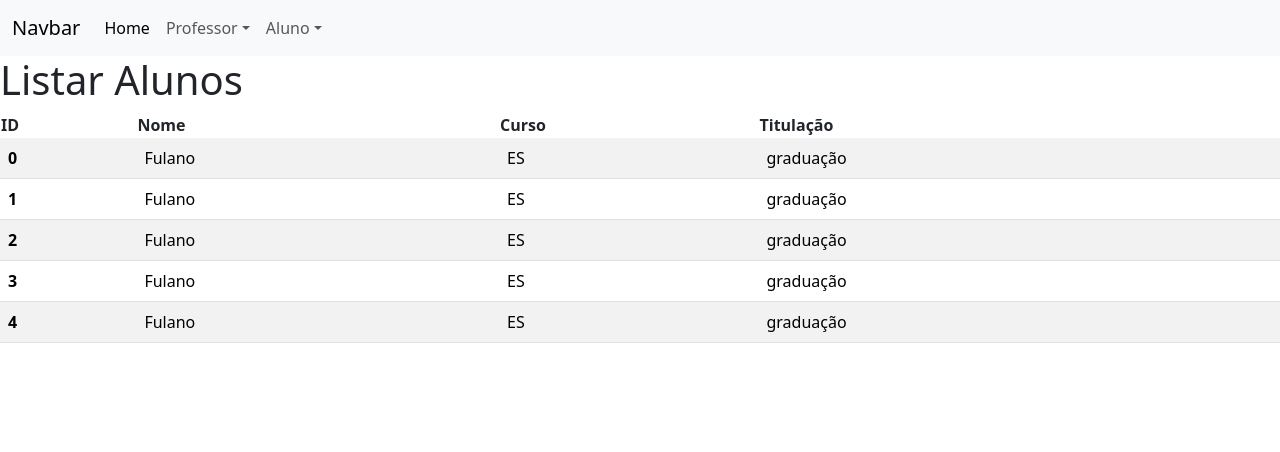
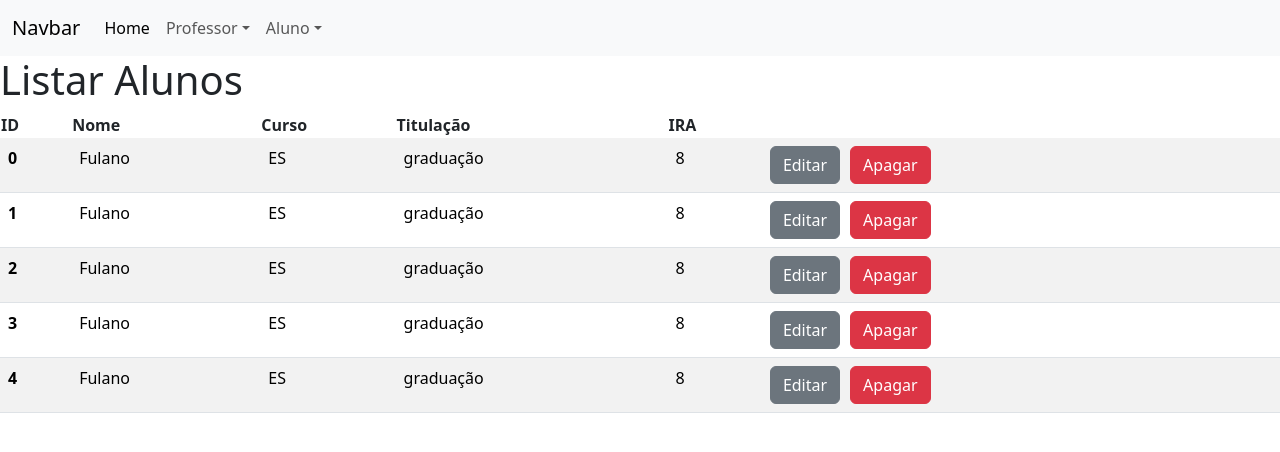
Before and after one commit to ItaloKaua1/WEB2024, a React (Create React App) app: page /aluno/listar in a window 1280 px wide. Shown: the top 452 px of the page. Built offline with nearby package versions, Linux system fonts and the light colour scheme.

Commit message:
button ListarAluno

```diff
--- a/src/components/17CRUD/aluno/ListarAluno.jsx
+++ b/src/components/17CRUD/aluno/ListarAluno.jsx
@@ -10,6 +10,13 @@ const ListarAluno = () => {
                         <td>{aluno.nome}</td>
                         <td>{aluno.curso}</td>
                         <td>{aluno.titulacao}</td>
+                        <td>{aluno.IRA}</td>
+                        <td>
+                        <div>
+                            <button type="button" className="btn btn-secondary">Editar</button>
+                            <button type="button" className="btn btn-danger">Apagar</button>
+                        </div>
+                    </td>
                     </tr>
                 )
             }
@@ -26,6 +33,7 @@ const ListarAluno = () => {
                     <th scope="col">Nome</th>
                     <th scope="col">Curso</th>
                     <th scope="col">Titulação</th>
+                    <th scope="col">IRA</th>
                 </thead>
                 <tbody>
                     {corpoTabela()}
```
